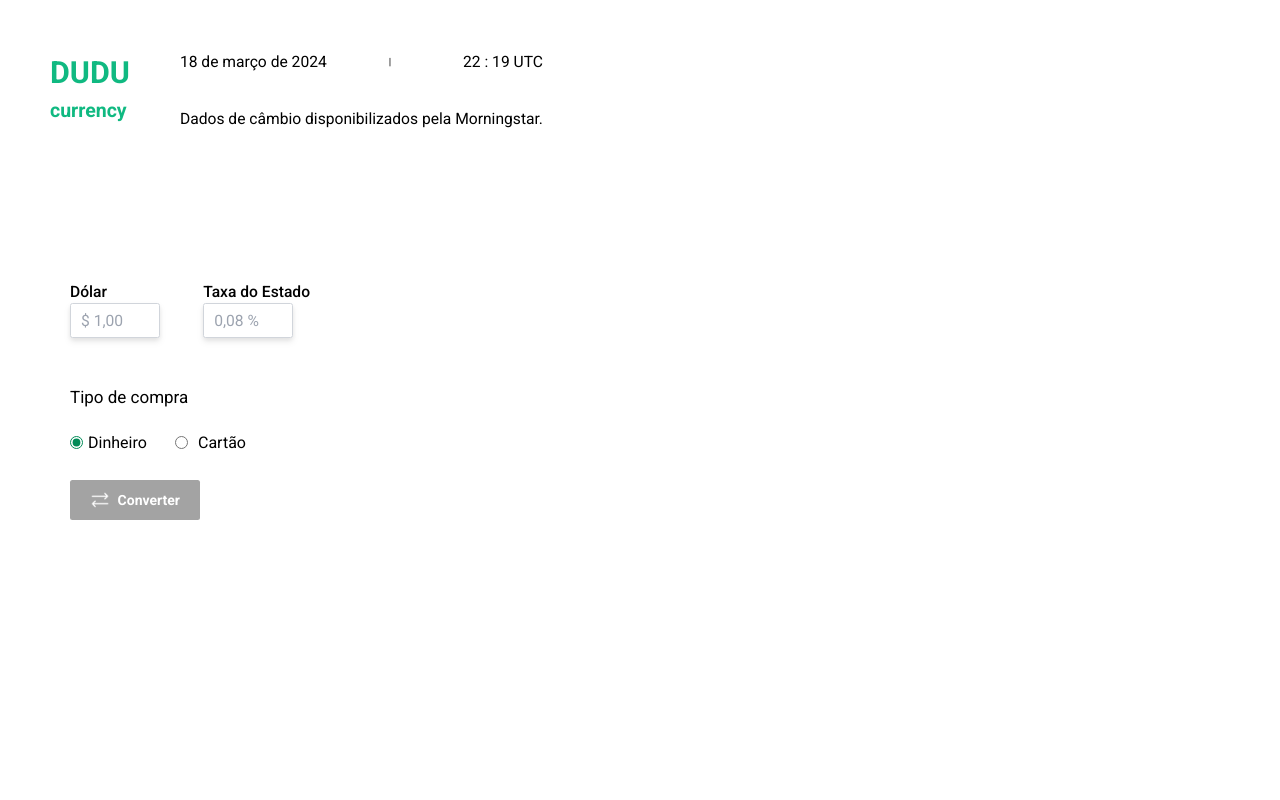
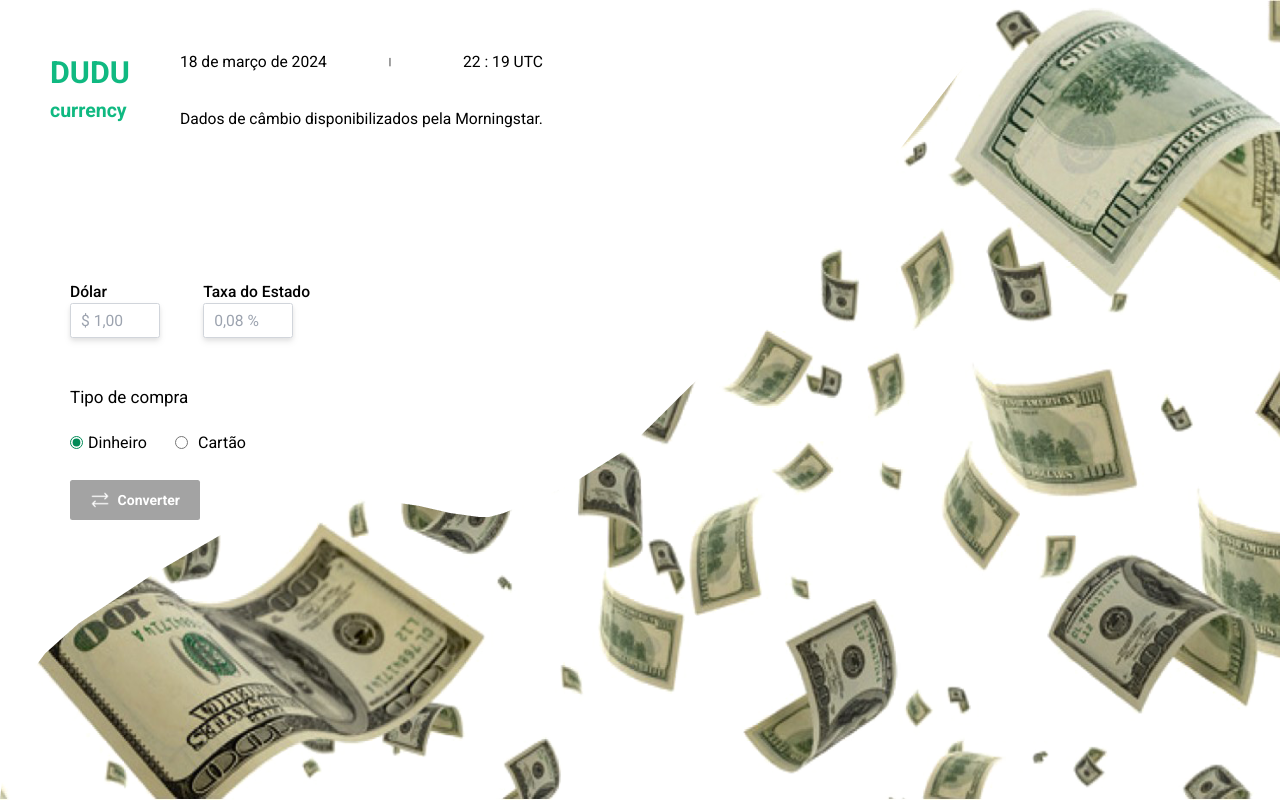
Before and after one commit to EduardoVieirat/My-Currency, a Next.js app: page / in a window 1280 px wide. Built offline with nearby package versions, Linux system fonts and the light colour scheme.

Commit message:
[style] add a background

```diff
--- a/src/app/globals.css
+++ b/src/app/globals.css
@@ -16,6 +16,11 @@ body {
   font-size: 1.6rem;
 }
 
+main {
+  background-image: url("../../assets/image.png");
+  background-size: cover;
+}
+
 input[type="radio"]:checked {
   accent-color: #008b57;
 }
--- a/src/components/quotationCard/quotationCard.js
+++ b/src/components/quotationCard/quotationCard.js
@@ -1,5 +1,5 @@
 import Image from "next/image";
-import arrow from "../../../assets/image2.png";
+import arrow from "../../../assets/arrow.png";
 import { FormatValues } from "../valuesInputs/formatValues";
 
 export default function QuotationCard({
@@ -14,7 +14,7 @@ export default function QuotationCard({
     <section className="flex flex-col justify-around items-start h-[25rem] w-full">
       <button
         onClick={() => {
-          setQuatationIsConclued(false);
+          setQuatationIsConclued(false)
         }}
         className="shadow-md w-36 h-14 border-gray-300 border rounded px-5 flex items-center justify-between"
       >
```
